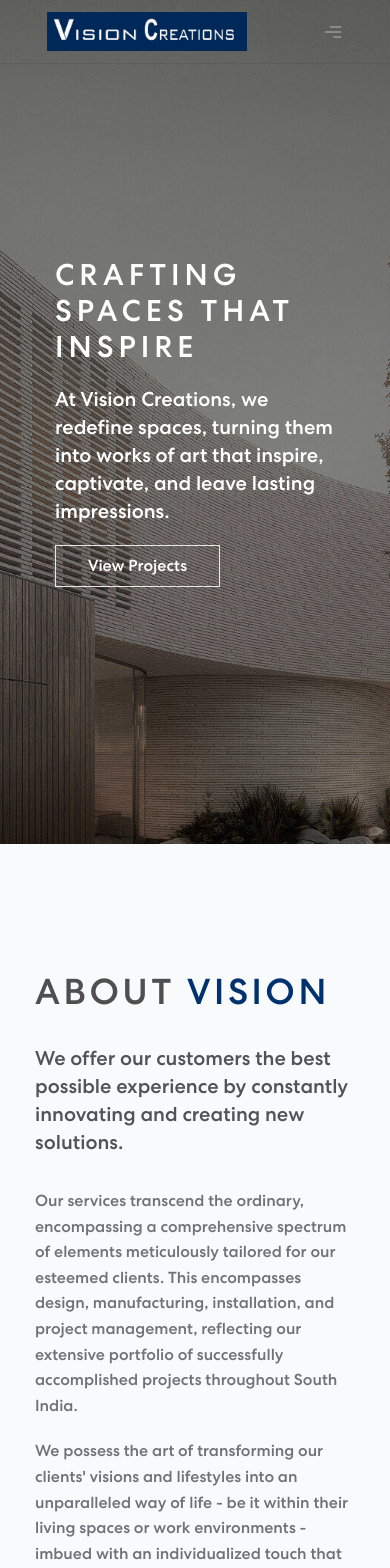
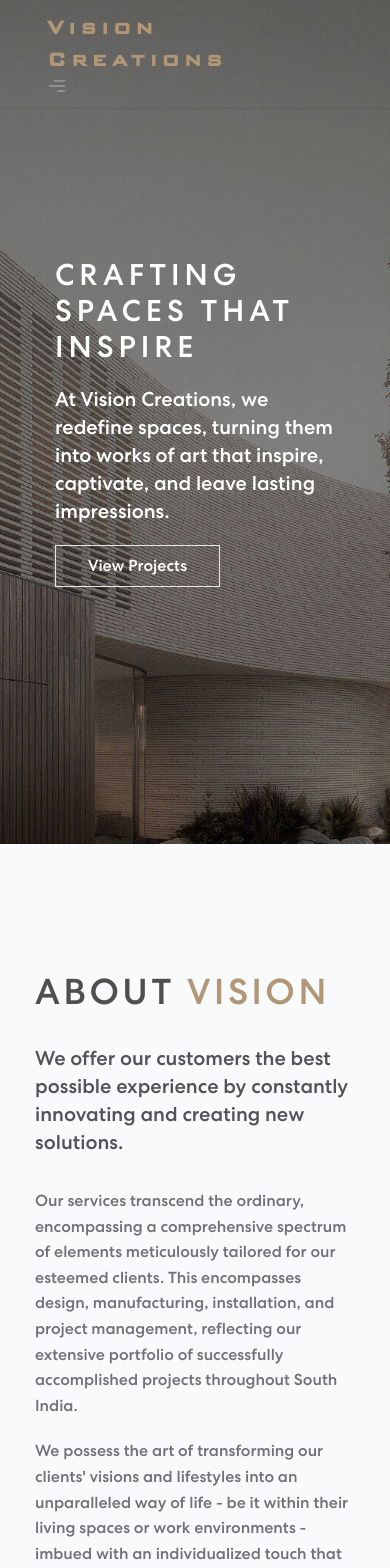
Before and after one commit to alarhoo/vivrdh-vision-frontend, a Next.js app: page / in a window 390 px wide. Shown: the top 1568 px of the page. Built offline with nearby package versions, Linux system fonts and the light colour scheme; no server answers; what tw-elements would draw is missing.

Commit message:
logo color fix

```diff
--- a/src/app/globals.css
+++ b/src/app/globals.css
@@ -3,8 +3,8 @@
 @tailwind utilities;
 
 :root {
-  --brand-color: #003270;
-  /* --brand-color: #b19777; */
+  /* --brand-color: #003270; */
+  --brand-color: #b19777;
 }
 
 @import url('https://fonts.googleapis.com/css2?family=Didact+Gothic&family=Inter:wght@100;200;300;400;500;600;700&family=Oswald:wght@200;300;400;500;600;700&family=Poppins:wght@100;300;400;500;600;700&display=swap');
@@ -136,9 +136,11 @@
 }
 
 .logo-text {
-  /* font-family: 'Oswald', sans-serif; */
+  font-family: 'BankGothic-Medium', sans-serif;
+}
+
+.header-text {
   font-family: 'Vision-Medium', sans-serif;
-  /* font-family: 'BankGothic-Medium', sans-serif; */
 }
 
 .slick-slide > div {
--- a/src/app/projects/page.jsx
+++ b/src/app/projects/page.jsx
@@ -15,7 +15,7 @@
     <main className='relativez'>
       <section className='container mx-auto'>
         <div className='my-36'>
-          <h1 className='logo-text text-4xl uppercase tracking-widest mb-3'>
+          <h1 className='header-text text-4xl uppercase tracking-widest mb-3'>
             Our <span className='logo-color'>Projects</span>{' '}
           </h1>
           <Projects data={projects} />
--- a/src/components/home/AboutSection.tsx
+++ b/src/components/home/AboutSection.tsx
@@ -5,7 +5,7 @@
   return (
     <section id='about-section' className='bg-gray-50 py-32'>
       <div className='container mx-auto'>
-        <h2 className='logo-text text-4xl uppercase tracking-widest'>
+        <h2 className='header-text text-4xl uppercase tracking-widest'>
           About <span className='logo-color'>Vision</span>{' '}
         </h2>
         <div className='flex flex-col md:flex-row gap-2'>
--- a/src/components/home/ContactSection.tsx
+++ b/src/components/home/ContactSection.tsx
@@ -4,7 +4,7 @@
   return (
     <section id='contact-section' className='py-12'>
       <div className='container mx-auto'>
-        <h2 className='logo-text text-4xl uppercase tracking-widest my-8'>
+        <h2 className='header-text text-4xl uppercase tracking-widest my-8'>
           Contact <span className='logo-color'>Us</span>
         </h2>
         <div className='container'>
--- a/src/components/home/FAQSection.tsx
+++ b/src/components/home/FAQSection.tsx
@@ -3,7 +3,7 @@
 const FAQSection = () => {
   const faqData = [
     {
-      question: 'What does your architecture firm specialize in?',
+      question: 'What does our architecture firm specialize in?',
       answer:
         'Our firm specializes in a wide range of architectural services, including residential, commercial, and institutional projects. We have extensive experience in designing everything from homes and offices to schools and healthcare facilities.',
     },
@@ -42,13 +42,13 @@
             className='group relative flex w-full items-center rounded-none border-0 py-4 px-5 text-left text-base font-bold transition [overflow-anchor:none] hover:z-[2] focus:z-[3] focus:outline-none [&:not([data-te-collapse-collapsed])]:text-primary [&:not([data-te-collapse-collapsed])]:[box-shadow:inset_0_-1px_0_rgba(229,231,235)] darks:[&:not([data-te-collapse-collapsed])]:text-primary-400'
             type='button'
             data-te-collapse-init
-            data-te-collapse-collapsed={i === 0 ? false : true}
+            data-te-collapse-collapsed
             data-te-target={`#flush-collapse-${i}`}
             aria-expanded='false'
             aria-controls={`flush-collapse-${i}`}
           >
             {item.question}
-            <span className='ml-auto h-5 w-5 shrink-0 rotate-[-180deg] fill-[#003270] transition-transform duration-200 ease-in-out group-[[data-te-collapse-collapsed]]:rotate-0 group-[[data-te-collapse-collapsed]]:fill-[#212529] motion-reduce:transition-none darks:fill-[#8FAEE0] darks:group-[[data-te-collapse-collapsed]]:fill-[#eee]'>
+            <span className='ml-auto h-5 w-5 shrink-0 rotate-[-180deg] fill-primary transition-transform duration-200 ease-in-out group-[[data-te-collapse-collapsed]]:rotate-0 group-[[data-te-collapse-collapsed]]:fill-[#212529] motion-reduce:transition-none darks:fill-[#8FAEE0] darks:group-[[data-te-collapse-collapsed]]:fill-[#eee]'>
               <svg xmlns='http://www.w3.org/2000/svg' viewBox='0 0 16 16'>
                 <path
                   fill-rule='evenodd'
@@ -62,7 +62,6 @@
           id={`flush-collapse-${i}`}
           className='!visible border-0'
           data-te-collapse-item
-          data-te-collapse-show={i === 0 ? true : false}
           aria-labelledby={`flush-collapse-${i}`}
           data-te-parent='#faqVisionAccordion'
         >
@@ -74,7 +73,7 @@
   return (
     <section className='h-screens py-12 mb-12'>
       <div className='container mx-auto'>
-        <h2 className='logo-text text-4xl uppercase tracking-widest my-8'>
+        <h2 className='header-text text-4xl uppercase tracking-widest my-8'>
           Frequently Asked <span className='logo-color'>Questions</span>
         </h2>
         <div className='container mx-auto'>
--- a/src/components/home/HowWeWorkSection.tsx
+++ b/src/components/home/HowWeWorkSection.tsx
@@ -6,7 +6,7 @@
   return (
     <section id='services-section' className='h-screens py-24'>
       <div className='container mx-auto'>
-        <h2 className='logo-text text-4xl uppercase tracking-widest mb-8'>
+        <h2 className='header-text text-4xl uppercase tracking-widest mb-8'>
           Our <span className='logo-color'>Services</span>{' '}
         </h2>
         <div className='flex flex-col md:flex-row gap-6s'>
--- a/src/components/home/ProjectSection.tsx
+++ b/src/components/home/ProjectSection.tsx
@@ -110,12 +110,14 @@
   return (
     <section className='h-screens py-12 mb-12'>
       <div className='container mx-auto'>
-        <h2 className='logo-text text-4xl uppercase tracking-widest my-10'>
-          Our <span className='logo-color'>Projects</span>
-        </h2>
-        <Link href={`/projects`} className='hidden text-center group-hover:inline-block text-5xl'>
-          <h3 className='text-xl tracking-wide my-3'>View All</h3>
-        </Link>
+        <div className='flex flex-col md:flex-row md:items-center justify-between mx-3'>
+          <h2 className='header-text text-4xl uppercase tracking-widest mt-10 mb-4 md:mb-10'>
+            Our <span className='logo-color'>Projects</span>
+          </h2>
+          <Link href={`/projects`}>
+            <h3 className='hover:underline hover:underline-offset-4 mb-10 md:mb-0'>View All</h3>
+          </Link>
+        </div>
 
         <div className='container'>
           <Slider {...settings}>{featured}</Slider>
--- a/src/components/home/TestimonialSection.tsx
+++ b/src/components/home/TestimonialSection.tsx
@@ -95,7 +95,7 @@
   return (
     <section className='h-screens py-16 bg-slate-50'>
       <div className='container mx-auto'>
-        <h2 className='logo-text text-4xl uppercase tracking-widest mb-16'>
+        <h2 className='header-text text-4xl uppercase tracking-widest mb-16'>
           What our <span className='logo-color'>clients&apos; Say?</span>{' '}
         </h2>
         <Slider {...settings}>{testimonialsHTML}</Slider>
--- a/src/components/shared/Header.tsx
+++ b/src/components/shared/Header.tsx
@@ -38,10 +38,10 @@
       >
         <div className='w-[inherit] mx-auto flex flex-wrap items-center justify-between p-3'>
           <Link href='/'>
-            {/* <h1 className={`text-2xl lg:text-4xl ${textColor} logo-text logo-color font-bold tracking-[5px]`}>
-              VISION
-            </h1> */}
-            <Image src='/images/logo.jpg' width={200} height={40} alt='Vision Logo' priority={true} />
+            <h1 className={`text-2xl lg:text-4xl ${textColor} logo-text logo-color font-bold tracking-[5px]`}>
+              Vision Creations
+            </h1>
+            {/* <Image src='/images/logo.jpg' width={200} height={40} alt='Vision Logo' priority={true} /> */}
           </Link>
           <button
             type='button'
@@ -114,10 +114,10 @@
           <div className='container mx-auto'>
             <div className='flex items-center justify-between p-4'>
               <Link href='/'>
-                {/* <h1 className={`text-2xl lg:text-4xl ${textColor} logo-text logo-color font-bold tracking-[5px]`}>
-                  VISION
-                </h1> */}
-                <Image src='/images/logo.jpg' width={200} height={40} alt='Vision Logo' priority={true} />
+                <h1 className={`text-2xl lg:text-4xl ${textColor} logo-text logo-color font-bold tracking-[5px]`}>
+                  Vision Creation
+                </h1>
+                {/* <Image src='/images/logo.jpg' width={200} height={40} alt='Vision Logo' priority={true} /> */}
               </Link>
               <button
                 type='button'
--- a/tailwind.config.ts
+++ b/tailwind.config.ts
@@ -9,7 +9,7 @@
   theme: {
     extend: {
       colors: {
-        primary: '#003270',
+        primary: '#b19777',
       },
     },
     safelist: [
```
